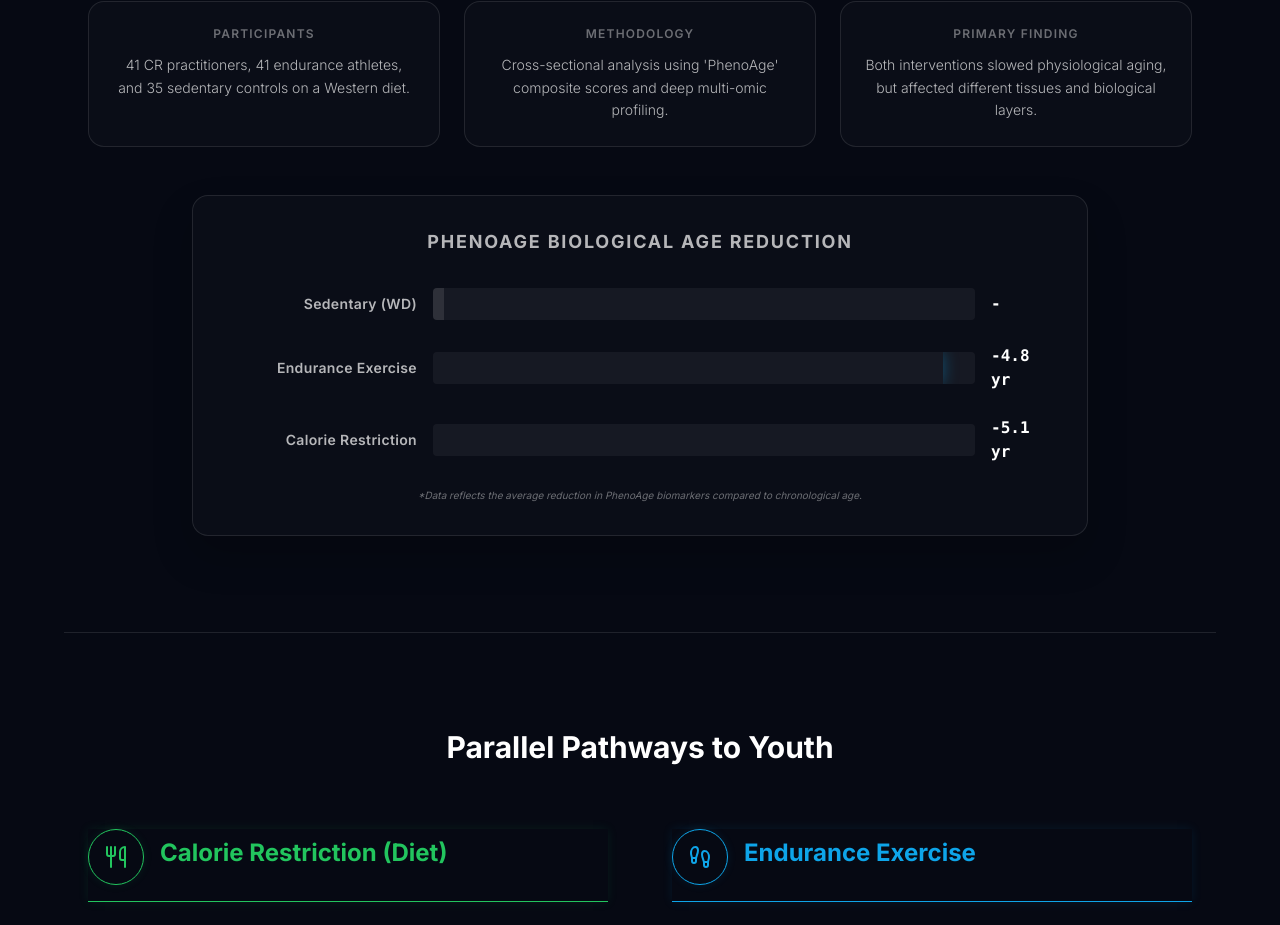
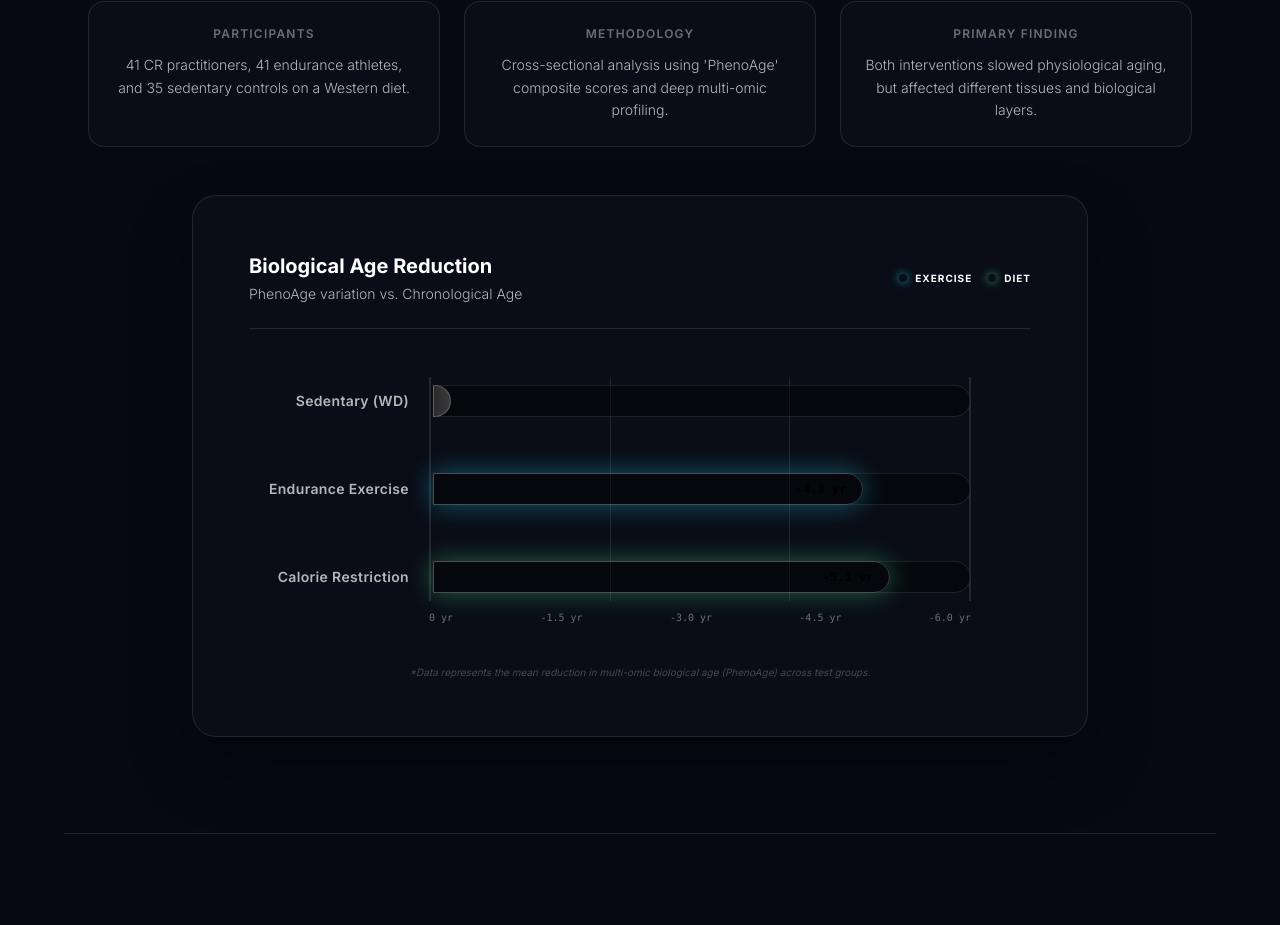
Before and after one commit to Kylen-McClintock/levl-research-paper-summary-engine, a React (Vite) app: page /diet-vs-exercise-aging in a window 1280 px wide. Shown: the part 897-1822 px from the top of the page. Built offline with nearby package versions, Linux system fonts and the light colour scheme.

Commit message:
fix: Redesign biological age reduction chart to high fidelity

```diff
--- a/src/CrExWebpage.tsx
+++ b/src/CrExWebpage.tsx
@@ -75,39 +75,81 @@ export const CrExWebpage = () => {
         </div>
 
         {/* Chart Visualization */}
-        <div className="max-w-4xl mx-auto bg-[var(--levl-panel-bg)] border border-[var(--levl-border)] rounded-2xl p-8 shadow-[0_20px_40px_rgba(0,0,0,0.2)]">
-          <h3 className="text-center font-bold text-lg mb-8 uppercase tracking-widest text-[var(--levl-text-secondary)]">
-            PhenoAge Biological Age Reduction
-          </h3>
-          <div className="flex flex-col gap-6">
+        <div className="max-w-4xl mx-auto bg-[var(--levl-panel-bg)] border border-[var(--levl-border)] rounded-3xl p-10 md:p-14 shadow-[0_30px_60px_rgba(0,0,0,0.4)] relative overflow-hidden">
+          <div className="absolute top-0 right-0 w-[400px] h-[400px] bg-green-500 opacity-[0.03] blur-[100px] rounded-full pointer-events-none"></div>
+
+          <div className="flex items-center justify-between mb-12 border-b border-[var(--levl-border)] pb-6 relative z-10">
+            <div>
+              <h3 className="text-xl font-bold text-white mb-1">Biological Age Reduction</h3>
+              <p className="text-sm text-[var(--levl-text-secondary)] font-light">PhenoAge variation vs. Chronological Age</p>
+            </div>
+            <div className="flex gap-4 text-[10px] uppercase tracking-widest font-bold">
+               <div className="flex items-center gap-2 text-cyan-400"><div className="w-2 h-2 rounded-full bg-cyan-400 shadow-[0_0_8px_rgba(34,211,238,0.8)]"></div> Exercise</div>
+               <div className="flex items-center gap-2 text-green-400"><div className="w-2 h-2 rounded-full bg-green-400 shadow-[0_0_8px_rgba(74,222,128,0.8)]"></div> Diet</div>
+            </div>
+          </div>
+
+          <div className="relative z-10 flex flex-col gap-10">
+            {/* Background Grid Lines */}
+            <div className="absolute inset-0 left-[180px] right-[60px] pointer-events-none">
+              <div className="w-full h-full border-l border-r border-[var(--levl-border)] border-opacity-30 relative flex justify-between">
+                <div className="w-px h-full bg-[var(--levl-border)] bg-opacity-30"></div>
+                <div className="w-px h-full bg-[var(--levl-border)] bg-opacity-30"></div>
+                <div className="w-px h-full bg-[var(--levl-border)] bg-opacity-30"></div>
+                <div className="w-px h-full bg-[var(--levl-border)] bg-opacity-30"></div>
+              </div>
+              <div className="flex justify-between text-[10px] text-[var(--levl-text-muted)] font-mono mt-2 absolute w-full -bottom-6">
+                <span>0 yr</span>
+                <span>-1.5 yr</span>
+                <span>-3.0 yr</span>
+                <span>-4.5 yr</span>
+                <span>-6.0 yr</span>
+              </div>
+            </div>
+
             {data.chartData.map((bar, idx) => {
-               // Calculate width percentage relative to max value (5.1)
-               const maxAbs = 5.1;
-               const widthPct = bar.value === 0 ? 2 : Math.abs(bar.value) / maxAbs * 100;
-               let barColor = "bg-[var(--levl-border)]";
-               if (bar.label === "Endurance Exercise") barColor = "bg-cyan-500 shadow-[0_0_15px_rgba(14,165,233,0.4)]";
-               if (bar.label === "Calorie Restriction") barColor = "bg-green-500 shadow-[0_0_15px_rgba(34,197,94,0.4)]";
+               const maxAbs = 6.0; // scale to 6.0 for grid alignment
+               const widthPct = bar.value === 0 ? 0 : Math.abs(bar.value) / maxAbs * 100;
+
+               let gradient = "from-[#2A2A2A] to-[#3A3A3A]";
+               let shadow = "shadow-none";
+               if (bar.label === "Endurance Exercise") {
+                 gradient = "from-cyan-900 via-cyan-500 to-cyan-300";
+                 shadow = "shadow-[0_0_25px_rgba(34,211,238,0.4)]";
+               }
+               if (bar.label === "Calorie Restriction") {
+                 gradient = "from-green-900 via-green-500 to-green-300";
+                 shadow = "shadow-[0_0_25px_rgba(74,222,128,0.4)]";
+               }
 
                return (
-                 <div key={idx} className="flex items-center gap-4">
-                   <div className="w-48 text-right text-sm font-semibold text-[var(--levl-text-secondary)] tracking-wide">
+                 <div key={idx} className="flex items-center gap-6 relative z-10">
+                   <div className="w-[160px] text-right text-sm font-semibold text-[var(--levl-text-secondary)] tracking-wide flex-shrink-0">
                      {bar.label}
                    </div>
-                   <div className="flex-1 bg-white bg-opacity-5 h-8 rounded overflow-hidden flex items-center relative">
+
+                   <div className="flex-1 h-12 relative flex items-center pr-[60px]">
+                      {/* Empty track */}
+                      <div className="absolute inset-y-2 left-0 right-[60px] bg-black bg-opacity-40 rounded-r-full border border-[var(--levl-border)] border-opacity-50"></div>
+
+                      {/* Fill bar */}
                       <div
-                        className={`h-full ${barColor} transition-all duration-1000 ease-out`}
+                        className={`h-8 rounded-r-full bg-gradient-to-r ${gradient} ${shadow} relative flex items-center justify-end pr-4 transition-all duration-1000 ease-out border border-white border-opacity-20`}
                         style={{ width: `${widthPct}%` }}
-                      ></div>
-                   </div>
-                   <div className="w-16 text-left font-mono font-bold text-white">
-                     {bar.value < 0 ? `${bar.value} yr` : '-'}
+                      >
+                         {bar.value < 0 && (
+                           <span className="text-black font-bold font-mono text-xs mix-blend-overlay">
+                             {bar.value} yr
+                           </span>
+                         )}
+                      </div>
                    </div>
                  </div>
                );
             })}
           </div>
-          <p className="text-center text-[10px] text-[var(--levl-text-muted)] mt-6 italic">
-            *Data reflects the average reduction in PhenoAge biomarkers compared to chronological age.
+          <p className="text-center text-[10px] text-[var(--levl-text-muted)] mt-16 italic opacity-60">
+            *Data represents the mean reduction in multi-omic biological age (PhenoAge) across test groups.
           </p>
         </div>
       </section>
```
